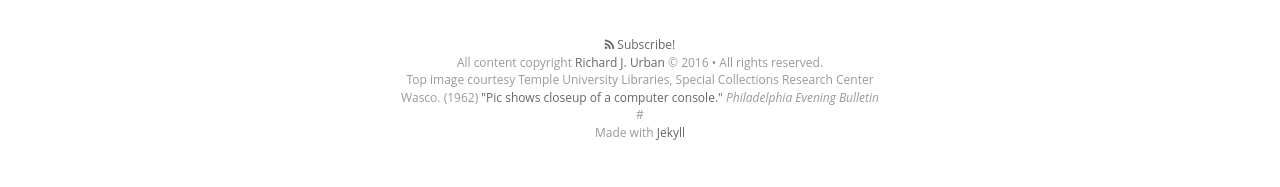
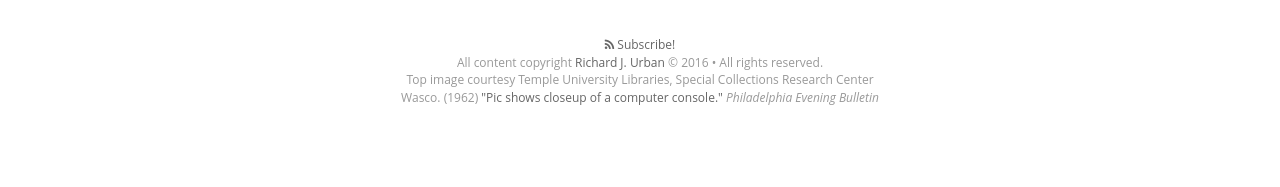
Before and after one commit to musebrarian/musebrarian.github.io, a Jekyll site: the page built from index.html, in a window 1280 px wide. Shown: the part 835-1022 px from the top of the page. Built offline with Jekyll 4.4.1, drawn with Linux system fonts in a browser that asks for light colours; nearby versions of some CDN libraries; some web fonts are replaced; the list of posts is cut into pages by our own code; after the commit the page ends 989 px from its top, so only the background shows below that.

Commit message:
fixed html

```diff
--- a/_includes/footer.html
+++ b/_includes/footer.html
@@ -5,7 +5,7 @@
     <div class="inner">
          <section class="copyright">All content copyright <a href="mailto:{{ site.email}}">{{ site.name }}</a> &copy; {{ site.time | date: '%Y' }} &bull; All rights reserved.</section>
          <section class="copyright">Top image courtesy 	Temple University Libraries, Special Collections Research Center<br />Wasco. (1962) <a href="http://digital.library.temple.edu/cdm/ref/collection/p15037coll3/id/56176">"Pic shows closeup of a computer console."</a> <em>Philadelphia Evening Bulletin</em> </section>
-         # <section class="poweredby">Made with <a href="http://jekyllrb.com"> Jekyll</a></section>
+         <!-- <section class="poweredby">Made with <a href="http://jekyllrb.com"> Jekyll</a></section> -->
 
     </div>
 </footer>
```
